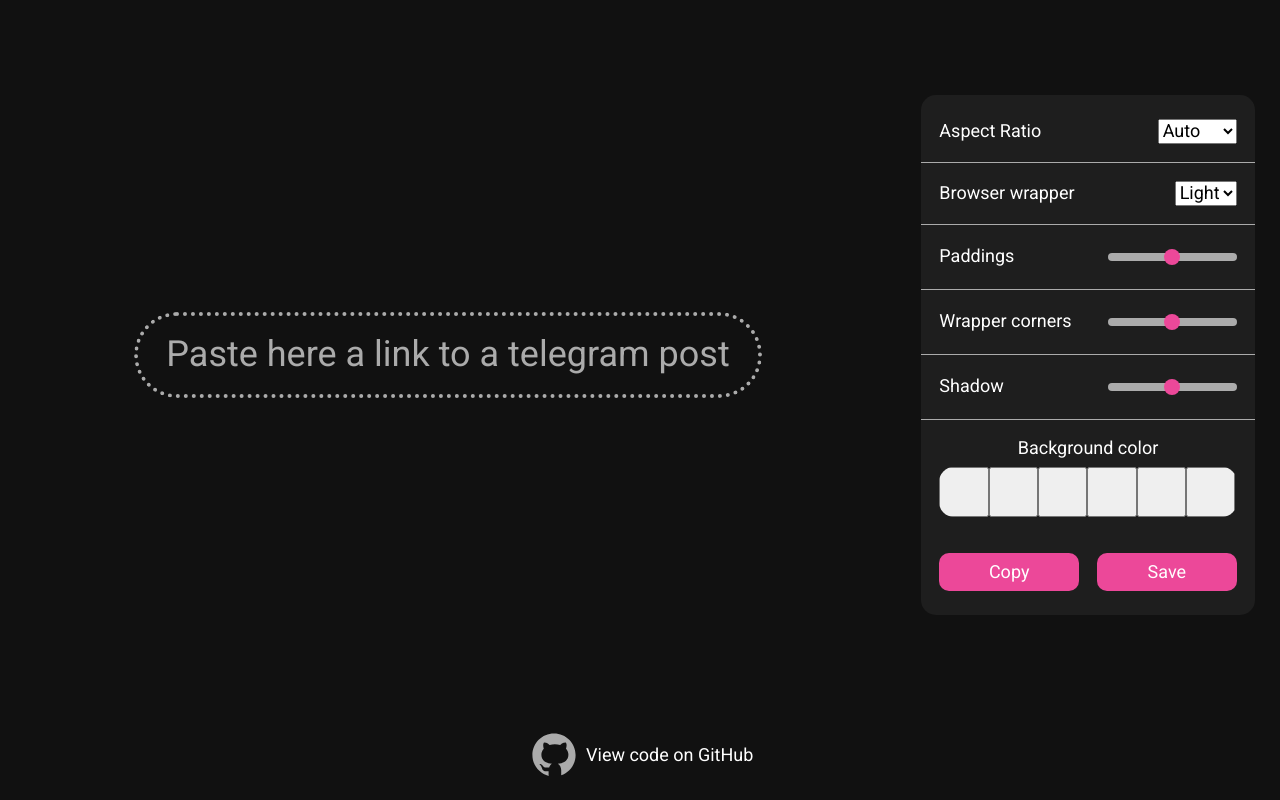
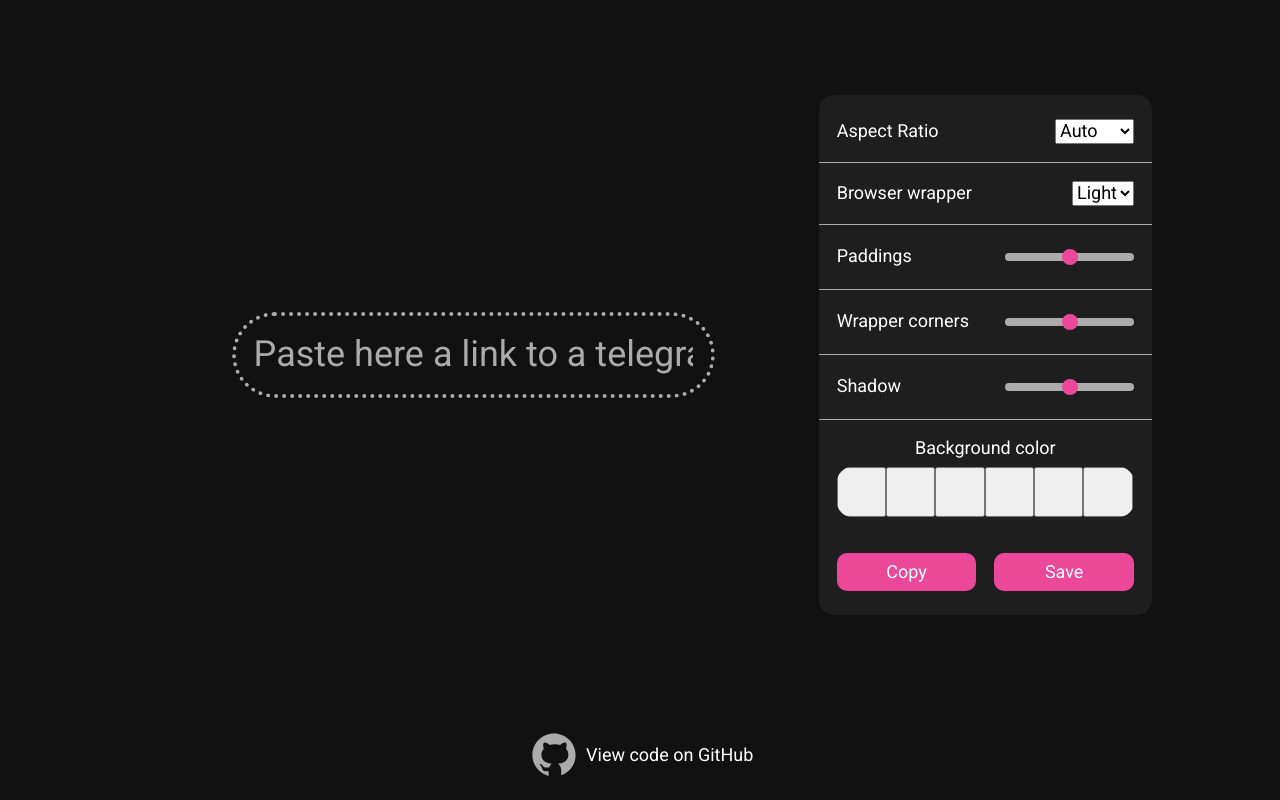
Before and after one commit to nibezo/telegram-style, a website: page src/index.html in a window 1280 px wide. Drawn offline with Linux system fonts and the light colour scheme; files that its build step writes are made by us from their sources.

Commit message:
fix: change hardcode to minmax() to main grid

```diff
--- a/src/styles/styles.css
+++ b/src/styles/styles.css
@@ -27,10 +27,11 @@
   height: 100%;
   display: grid;
   align-items: center;
-  grid-template-columns: 70% auto;
+  grid-template-columns: minmax(50%, 70%) auto;
 }
 .wrapper {
   height: 100%;
+  width: 80%;
   max-width: 1400px;
   margin: 0 auto;
   display: grid;
```
